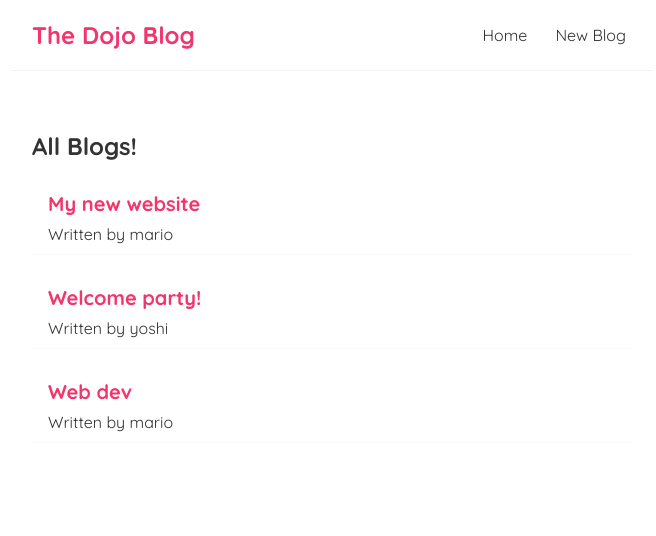
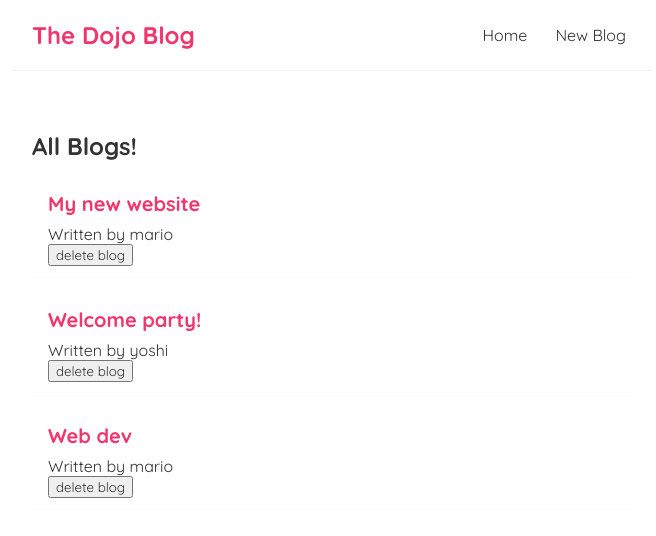
Before and after one commit to rupam-seal/MAL, a React (Create React App) app in the folder dojo-blog/: page / in a window 1280 px wide. Shown: the top 536 px of the page, without its empty margins (308-964 px from the left). Built offline with nearby package versions, Linux system fonts and the light colour scheme.

Commit message:
✨completed: lesson-12

```diff
--- a/dojo-blog/src/BlogList.js
+++ b/dojo-blog/src/BlogList.js
@@ -1,7 +1,6 @@
 import React from 'react';
 
-const BlogList = ({ blogs, title }) => {
-  console.log(blogs);
+const BlogList = ({ blogs, title, handleDelete }) => {
   return (
     <div className="blog-list">
       <h2>{title}</h2>
@@ -10,6 +9,7 @@
           <div className="blog-preview" key={blog.id}>
             <h2>{blog.title}</h2>
             <p>Written by {blog.author}</p>
+            <button onClick={() => handleDelete(blog.id)}>delete blog</button>
           </div>
         );
       })}
--- a/dojo-blog/src/Home.js
+++ b/dojo-blog/src/Home.js
@@ -13,9 +13,18 @@
     },
   ]);
 
+  const handleDelete = (id) => {
+    const newBlogs = blogs.filter((blog) => blog.id !== id);
+    setBlogs(newBlogs);
+  };
+
   return (
     <div className="home">
-      <BlogList blogs={blogs} title={'All Blogs!  '} />
+      <BlogList
+        blogs={blogs}
+        title={'All Blogs!'}
+        handleDelete={handleDelete}
+      />
     </div>
   );
 };
```
